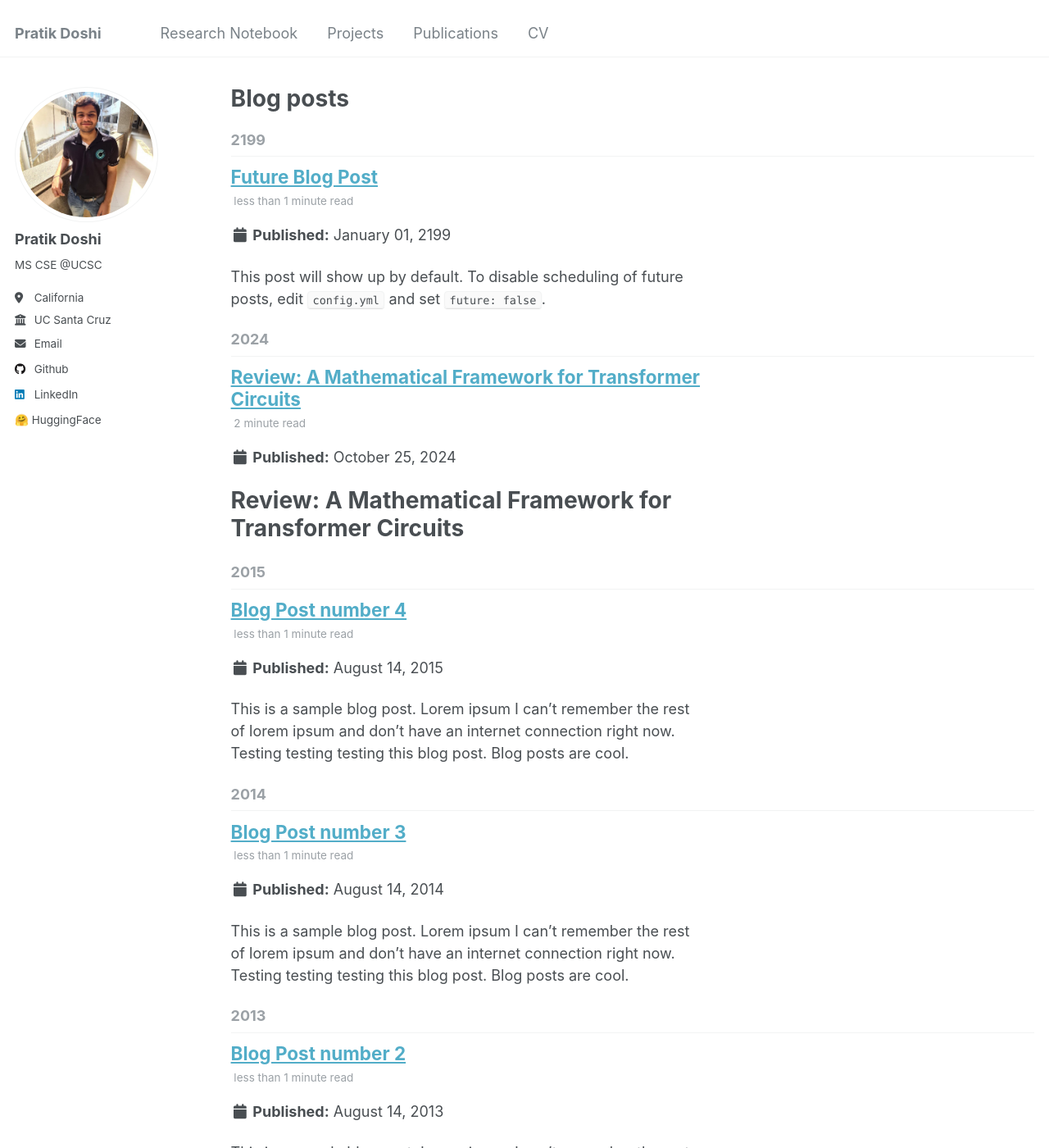
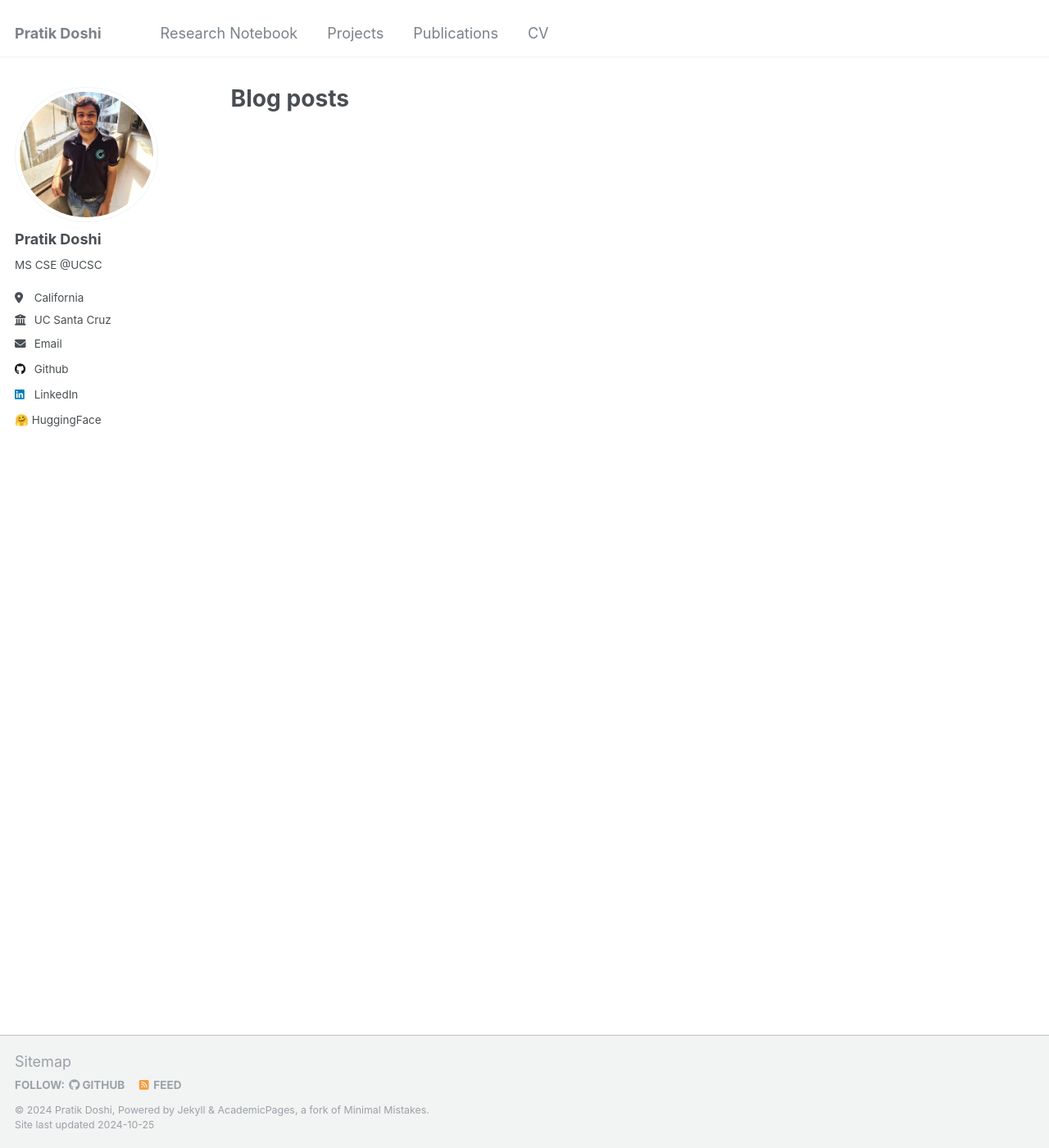
Before and after one commit to Pratik-Doshi-99/pratik-doshi-99.github.io, a Jekyll site: the page built from _pages/year-archive.html, in a window 1280 px wide and 1400 px high. Shown: the whole window at 82% size. Built offline with Jekyll 4.4.1, drawn with Linux system fonts in a browser that asks for light colours; some of the changed text lies outside the part shown.

Commit message:
removed templates and configured blog post

```diff
--- a/_config.yml
+++ b/_config.yml
@@ -87,7 +87,7 @@ publication_category:
 teaser                   :  # filename of teaser fallback teaser image placed in /images/, .e.g. "500x300.png"
 breadcrumbs              : false # true, false (default)
 words_per_minute         : 160
-future                   : true
+future                   : false
 read_more                : "disabled" # if enabled, adds "Read more" links to excerpts
 talkmap_link             : false #change to true to add link to talkmap on talks page
 comments:
--- a/_posts/2013-08-14-blog-post-2.md
+++ /dev/null
@@ -1,20 +0,0 @@
----
-title: 'Blog Post number 2'
-date: 2013-08-14
-permalink: /posts/2013/08/blog-post-2/
-tags:
-  - cool posts
-  - category1
-  - category2
----
-
-This is a sample blog post. Lorem ipsum I can't remember the rest of lorem ipsum and don't have an internet connection right now. Testing testing testing this blog post. Blog posts are cool.
-
-Headings are cool
-======
-
-You can have many headings
-======
-
-Aren't headings cool?
-------
--- a/_posts/2014-08-14-blog-post-3.md
+++ /dev/null
@@ -1,20 +0,0 @@
----
-title: 'Blog Post number 3'
-date: 2014-08-14
-permalink: /posts/2014/08/blog-post-3/
-tags:
-  - cool posts
-  - category1
-  - category2
----
-
-This is a sample blog post. Lorem ipsum I can't remember the rest of lorem ipsum and don't have an internet connection right now. Testing testing testing this blog post. Blog posts are cool.
-
-Headings are cool
-======
-
-You can have many headings
-======
-
-Aren't headings cool?
-------
--- a/_posts/2199-01-01-future-post.md
+++ /dev/null
@@ -1,11 +0,0 @@
----
-title: 'Future Blog Post'
-date: 2199-01-01
-permalink: /posts/2012/08/blog-post-4/
-tags:
-  - cool posts
-  - category1
-  - category2
----
-
-This post will show up by default. To disable scheduling of future posts, edit `config.yml` and set `future: false`.
```
Also changed, not shown: _posts/2015-08-14-blog-post-4.md (deleted, +0 -20 lines), _posts/transformer-circuits.md (renamed from _posts/2012-08-14-blog-post-1.md, +1 -1 lines).
